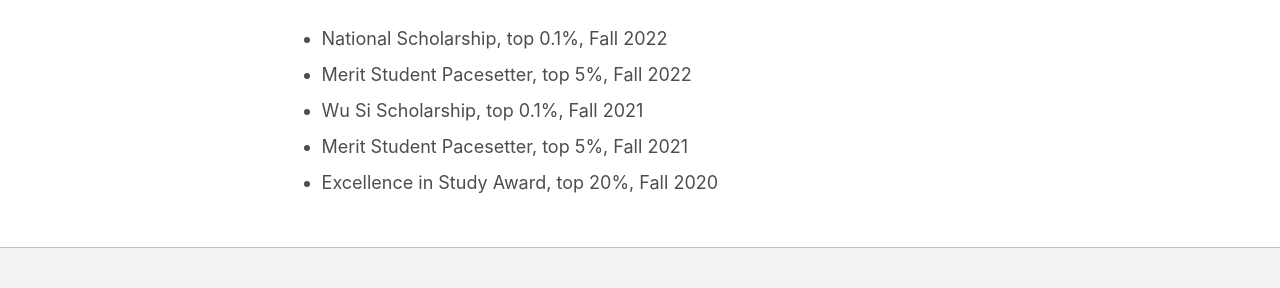
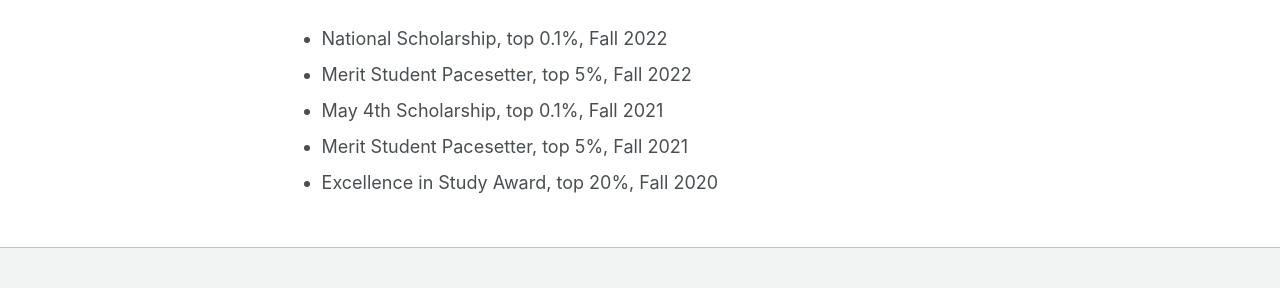
Before and after one commit to GuoHeyu/GuoHeyu.github.io, a Jekyll site: the page built from _pages/about.md, in a window 1280 px wide and 1123 px high. Shown: the part 720-1008 px from the top of the window. Built offline with Jekyll 4.4.1, drawn with Linux system fonts in a browser that asks for light colours.

Commit message:
Update about.md

```diff
--- a/_pages/about.md
+++ b/_pages/about.md
@@ -28,6 +28,6 @@ Honors
 **In Peking University**
 - National Scholarship, top 0.1%, Fall 2022
 - Merit Student Pacesetter, top 5%, Fall 2022
-- Wu Si Scholarship, top 0.1%, Fall 2021
+- May 4th Scholarship, top 0.1%, Fall 2021
 - Merit Student Pacesetter, top 5%, Fall 2021
 - Excellence in Study Award, top 20%, Fall 2020
```
